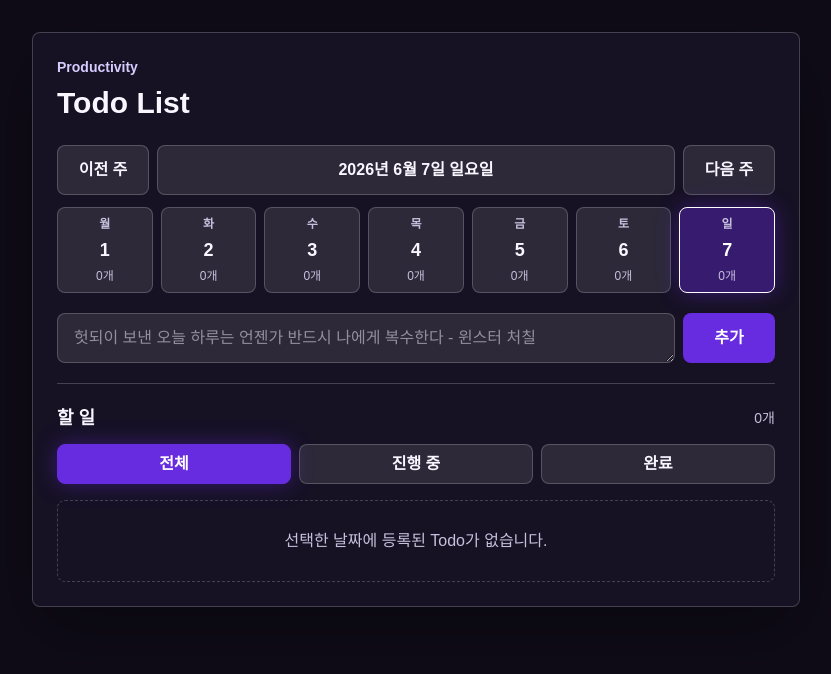
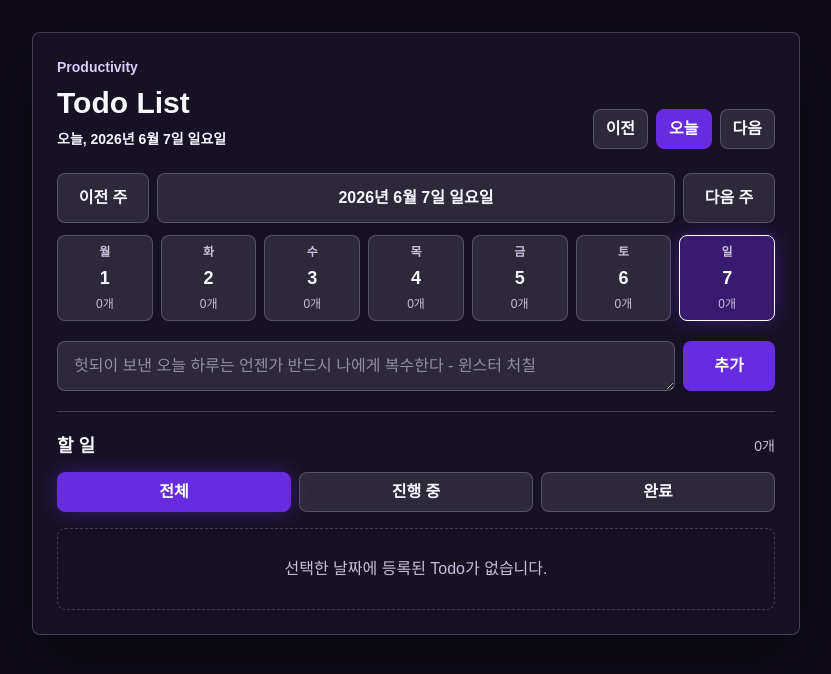
Before and after one commit to lye5615/kakao-assignment-2, a React (Vite) app: page / in a window 1280 px wide. Shown: the top 674 px of the page, without its empty margins (224-1055 px from the left). Built offline with nearby package versions, Linux system fonts and the light colour scheme.

Commit message:
feat: Todo 일간 뷰 마이그레이션

```diff
--- a/src/App.jsx
+++ b/src/App.jsx
@@ -18,7 +18,11 @@ export default function App() {
   return (
     <main className="min-h-screen bg-[#0f0c18] px-4 py-8 text-[#f8f6ff]">
       <section className="mx-auto w-full max-w-3xl rounded-lg border border-white/20 bg-[#181225]/90 p-6 shadow-[0_24px_70px_rgba(0,0,0,0.38)]">
-        <AppHeader />
+        <AppHeader
+          selectedDate={selectedDate}
+          onMoveDate={actions.moveDate}
+          onSelectDate={actions.selectDate}
+        />
         <WeekView
           selectedDate={selectedDate}
           selectedWeekDates={selectedWeekDates}
--- a/src/components/AppHeader.jsx
+++ b/src/components/AppHeader.jsx
@@ -1,8 +1,40 @@
-export function AppHeader() {
+import { formatDisplayDate, getTodayDateValue, isToday } from "../utils/date.js";
+
+export function AppHeader({ selectedDate, onMoveDate, onSelectDate }) {
+  const selectedDateLabel = isToday(selectedDate)
+    ? `오늘, ${formatDisplayDate(selectedDate)}`
+    : formatDisplayDate(selectedDate);
+
   return (
-    <header className="mb-6">
-      <p className="mb-2 text-sm font-bold text-[#d8ccff]">Productivity</p>
-      <h1 className="text-3xl font-bold">Todo List</h1>
+    <header className="mb-6 grid gap-4 sm:grid-cols-[1fr_auto] sm:items-end">
+      <div>
+        <p className="mb-2 text-sm font-bold text-[#d8ccff]">Productivity</p>
+        <h1 className="text-3xl font-bold">Todo List</h1>
+        <p className="mt-2 text-sm font-bold text-[#f8f6ff]">{selectedDateLabel}</p>
+      </div>
+      <div className="grid grid-cols-3 gap-2">
+        <button
+          className="min-h-10 rounded-lg border border-white/20 bg-white/10 px-3 font-bold"
+          type="button"
+          onClick={() => onMoveDate(-1)}
+        >
+          이전
+        </button>
+        <button
+          className="min-h-10 rounded-lg border border-[#672be0] bg-[#672be0] px-3 font-bold text-white"
+          type="button"
+          onClick={() => onSelectDate(getTodayDateValue())}
+        >
+          오늘
+        </button>
+        <button
+          className="min-h-10 rounded-lg border border-white/20 bg-white/10 px-3 font-bold"
+          type="button"
+          onClick={() => onMoveDate(1)}
+        >
+          다음
+        </button>
+      </div>
     </header>
   );
 }
--- a/src/hooks/useTodos.js
+++ b/src/hooks/useTodos.js
@@ -79,6 +79,10 @@ export function useTodos() {
     });
   };
 
+  const moveDate = (dayAmount) => {
+    setSelectedDate((currentDate) => moveDateByDays(currentDate, dayAmount));
+  };
+
   return {
     currentFilter,
     filteredTodos,
@@ -89,6 +93,7 @@ export function useTodos() {
       addTodo,
       changeFilter,
       deleteTodo,
+      moveDate,
       moveWeek,
       selectDate: setSelectedDate,
       toggleTodo,
```
